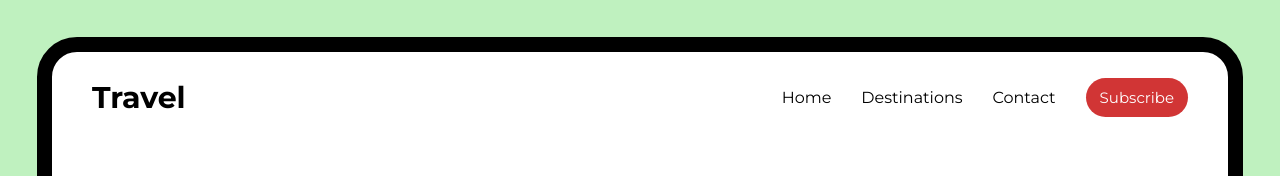
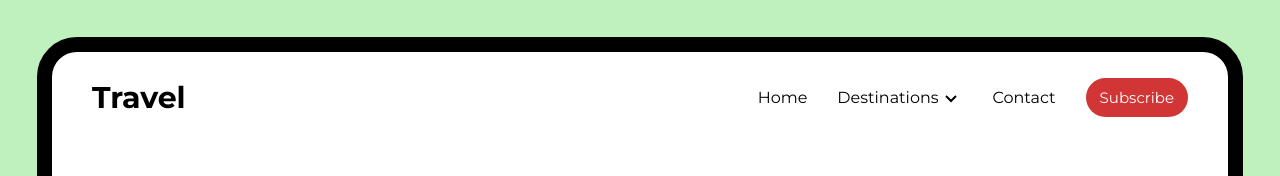
Before and after one commit to mikalojuszrg/Project-Booking-Travel, a React (Create React App) app: page / in a window 1280 px wide. Shown: the top 176 px of the page. Built offline with nearby package versions, Linux system fonts and the light colour scheme.

Commit message:
dropdown menu update

```diff
--- a/src/components/Header/Header.jsx
+++ b/src/components/Header/Header.jsx
@@ -1,4 +1,5 @@
 import React, { useState } from "react";
+import { BiChevronDown } from "react-icons/bi";
 import { useNavigate } from "react-router-dom";
 import Button from "../Button/Button";
 import styles from "./Header.module.scss";
@@ -6,6 +7,7 @@ import styles from "./Header.module.scss";
 const Header = () => {
   const navigate = useNavigate();
   const [showDropdown, setShowDropdown] = useState(false);
+
   return (
     <header className={styles.header}>
       <div className={styles.header__logo}>Travel</div>
@@ -17,7 +19,7 @@ const Header = () => {
             onMouseEnter={() => setShowDropdown(true)}
             onMouseLeave={() => setShowDropdown(false)}
           >
-            Destinations
+            Destinations <BiChevronDown className={styles.header__icon} />
             {showDropdown && (
               <ul className={styles.header__subNav}>
                 <li>Bali</li>
--- a/src/components/Header/Header.module.scss
+++ b/src/components/Header/Header.module.scss
@@ -9,23 +9,34 @@
     font-weight: 700;
   }
 
+  &__icon {
+    font-size: 2.4rem;
+  }
+
   &__dropdown {
     position: relative;
     width: 100%;
+    display: flex;
+    align-items: center;
   }
 
   &__subNav {
     width: 100%;
     padding: 0;
     position: absolute;
+    top: 25px;
     list-style: none;
     background-color: white;
     border: 1px solid black;
 
     li {
-      margin: 1.5rem;
+      padding: 2rem;
       text-decoration: none;
       text-align: center;
+
+      &:hover {
+        background-color: aliceblue;
+      }
     }
   }
 
```
